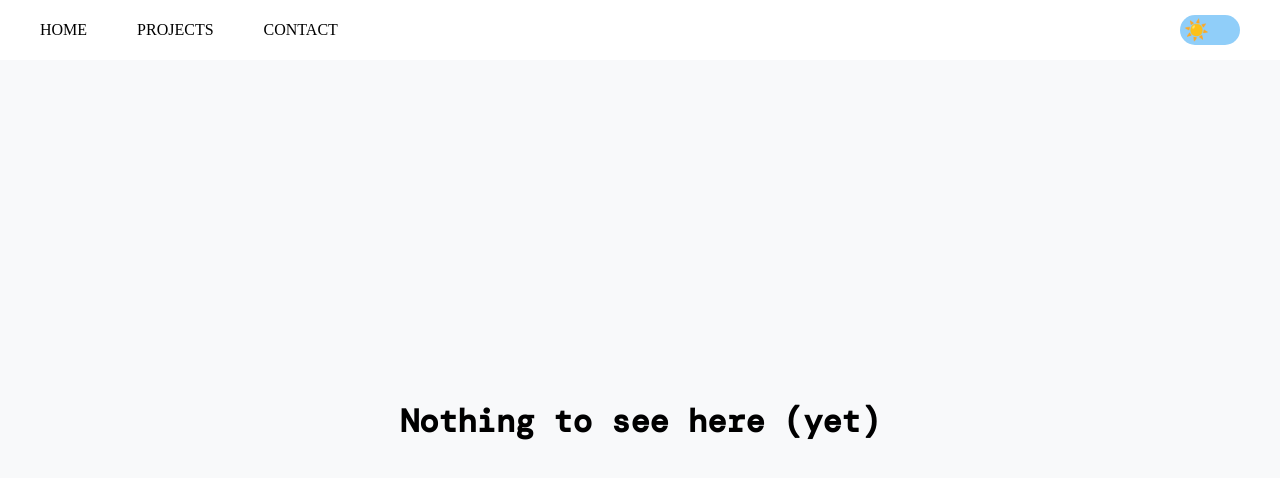
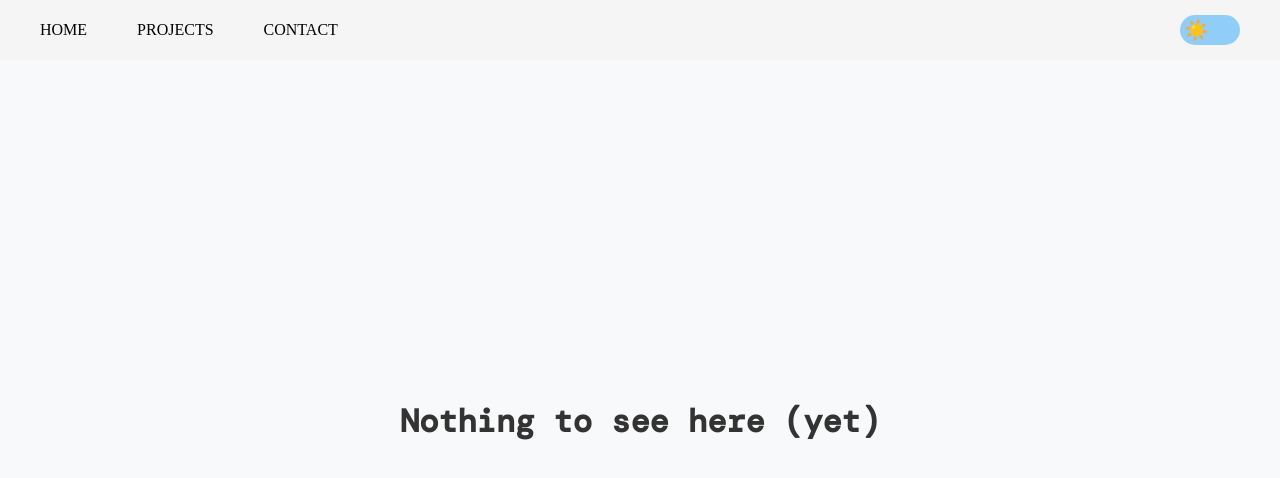
Before and after one commit to youngclaus/weidenfeller, a Next.js app: page /music in a window 1280 px wide. Shown: the top 478 px of the page. Built offline with nearby package versions, Linux system fonts and the light colour scheme; a web font is replaced by a local one.

Commit message:
Theme rework, more streamlined process.

```diff
--- a/components/Header.js
+++ b/components/Header.js
@@ -57,8 +57,8 @@ const HeaderContainer = styled.header`
   padding-left: 40px;
   width: 100vw;
   height: 60px;
-  background-color: ${({ theme }) => theme.headerBg};
-  color: ${({ theme }) => theme.headerText};
+  background-color: ${({ theme }) => theme.c2};
+  color: ${({ theme }) => theme.c4};
   position: fixed;
   font-family: "Edu AU VIC WA NT Hand", cursive;
   font-weight: 450;
@@ -147,7 +147,7 @@ const ThemeToggleSwitch = styled.div`
   width: 60px;
   height: 30px;
   margin-right: 80px;
-  background-color: ${({ theme }) => theme.buttonBg};
+  background-color: ${({ theme }) => theme.c3};
   border-radius: 50px;
   cursor: pointer;
 `;
@@ -158,7 +158,7 @@ const ThemeToggleSlider = styled.div`
   left: ${({ theme }) => (theme === 'light' ? '4px' : theme === 'dark' ? '30px' : '17px')};
   width: 25px;
   height: 25px;
-  background-color: ${({ theme }) => theme.buttonBg};
+  background-color: ${({ theme }) => theme.c3};
   transition: left 0.3s;
   display: flex;
   align-items: center;
--- a/components/themes.js
+++ b/components/themes.js
@@ -1,252 +1,179 @@
 export const lightTheme = {
   mode: 'light',
-
-  headerBg: '#fff', headerText: '#000',
-  buttonBg: '#90cef9', buttonText: '#fff',
-
-  bodyBg: '#f5f5f5', text: '#000',
-  circleBg: '#f5f5f5', circleText: '#fff',
-
-  aboutOpacity: '1', aboutGlow: 'rgba(255, 255, 255, 0.3)',
-
-  timelineCircleBg: '#f5f5f5', timelineYear: '#000',
+  c1: '#fff',
+  c2: '#f5f5f5',
+  c3: '#90cef9',
+  c4: '#000',
+  opacity: '1',
+  glow: 'rgba(255, 255, 255, 0.3)',
 };
 
 export const darkTheme = {
   mode: 'dark',
-
-  headerBg: '#000', headerText: '#fff',
-  buttonBg: '#333', buttonText: '#fff',
-
-  bodyBg: '#222', text: '#ccc',
-  circleBg: '#ccc', circleText: '#fff',
-
-  aboutOpacity: '0.6', aboutGlow: 'rgba(209, 197, 86, 0.5)',
-
-  timelineCircleBg: '#000', timelineYear: '#fff',
+  c1: '#222',
+  c2: '#000',
+  c3: '#333',
+  c4: '#ccc',
+  opacity: '0.6',
+  glow: 'rgba(209, 197, 86, 0.5)',
 };
 
 export const the1975 = {
   mode: 'toggled',
-
-  headerBg: '#ffbdc9', headerText: '#fff',
-  buttonBg: '#d199a2', buttonText: '#fff',
-
-  bodyBg: '#ffbdc9', text: '#a6839e',
-  circleBg: '#a6839e', circleText: '#fff',
-
-  aboutOpacity: '0.7', aboutGlow: 'rgba(255, 171, 186, 0.8)',
-
-  timelineCircleBg: '#000', timelineYear: '#fff',
-
+  c1: '#ffbdc9',
+  c2: '#d199a2',
+  c3: '#fff',
+  c4: '#a6389e',
+  opacity: '0.7',
+  glow: 'rgba(255, 171, 186, 0.8)',
 }
 
 export const basement = {
   mode: 'toggled',
-
-  headerBg: '#905d5d', headerText: '#ecdcc6',
-  buttonBg: '#a67575', buttonText: '#333',
-
-  bodyBg: '#f0b35d', text: '#905d5d',
-  circleBg: '#905d5d', circleText: '#fff',
-
-  aboutOpacity: '0.8', aboutGlow: 'rgba(209, 197, 86, 0.5)',
-
-  timelineCircleBg: '#000', timelineYear: '#fff',
+  c1: '#f0b35d',
+  c2: '#a67575',
+  c3: '#f0b35d',
+  c4: '#905d5d',
+  opacity: '0.8',
+  glow: 'rgba(209, 197, 86, 0.5)',
 };
 
 export const beck = {
   mode: 'toggled',
-
-  headerBg: '#008ef9', headerText: '#f9e14e',
-  buttonBg: '#f9e14e', buttonText: '#333',
-
-  bodyBg: '#008ef9', text: '#fff',
-  circleBg: '#f9e14e', circleText: '#fff',
-
-  aboutOpacity: '0.9', aboutGlow: 'rgba(0, 142, 249, 0.7)',
-
-  timelineCircleBg: '#000', timelineYear: '#fff',
+  c1: '#008ef9',
+  c2: '#f9e14e',
+  c3: '#333',
+  c4: '#fff',
+  opacity: '0.9',
+  glow: 'rgba(0, 142, 249, 0.7)',
 }
 
 export const blink = {
   mode: 'toggled',
-
-  headerBg: '#ae403b', headerText: '#fdaf4b',
-  buttonBg: '#608b34', buttonText: '#fff',
-
-  bodyBg: 'black', text: '#fdaf4b',
-  circleBg: '#608b34', circleText: '#fff',
-
-  aboutOpacity: '0.8', aboutGlow: 'rgba(249, 225, 78, 0.7)',
-
-  timelineCircleBg: '#000', timelineYear: '#fff',
+  c1: '#000',
+  c2: '#ae403b',
+  c3: '#608b34',
+  c4: '#fdaf4b',
+  opacity: '0.8',
+  glow: 'rgba(249, 225, 78, 0.7)',
 }
 
 export const borns = {
   mode: 'toggled',
-
-  headerBg: '#c1b8a2', headerText: '#725a4e',
-  buttonBg: '#464354', buttonText: '#464354',
-
-  bodyBg: '#c1b8a2', text: '#725a4e',
-  circleBg: '#4d4c5b', circleText: '#fff',
-
-  aboutOpacity: '0.8', aboutGlow: 'rgba(181, 164, 98, 0.7)',
-
-  timelineCircleBg: '#000', timelineYear: '#fff',
+  c1: '#c1b8a2',
+  c2: '#4d4c5b',
+  c3: '#464354',
+  c4: '#725a4e',
+  opacity: '0.8',
+  glow: 'rgba(181, 164, 98, 0.7)',
 }
 
 export const catfish = {
   mode: 'toggled',
-
-  headerBg: '#000', headerText: '#797979',
-  buttonBg: '#000', buttonText: '#fff',
-
-  bodyBg: '#000', text: '#333333',
-  circleBg: '#000', circleText: '#fff',
-
-  aboutOpacity: '0.5', aboutGlow: 'rgba(0, 0, 0, 0.9)',
-
-  timelineCircleBg: '#000', timelineYear: '#fff',
+  c1: '#000',
+  c2: '#797979',
+  c3: '#333',
+  c4: '#333',
+  opacity: '0.5',
+  glow: 'rgba(0, 0, 0, 0.9)',
 }
 
 export const coldplay = {
   mode: 'toggled',
-
-  headerBg: '#6A6A56', headerText: '#CFBCDF',
-  buttonBg: '#A43B2A', buttonText: '#fff',
-
-  bodyBg: '#6A6A56', text: '#CFBCDF',
-  circleBg: '#A43B2A', circleText: '#fff',
-
-  aboutOpacity: '0.8', aboutGlow: 'rgba(207, 188, 223, 0.9)',
-
-  timelineCircleBg: '#fff', timelineYear: '#fff',
+  c1: '#6a6a56',
+  c2: '#a43b2a',
+  c3: '#fff',
+  c4: '#cfbcdf',
+  opacity: '0.8',
+  glow: 'rgba(207, 188, 223, 0.9)',
 }
 
 export const coldplay2 = {
   mode: 'toggled',
-
-  headerBg: '#000054', headerText: '#F8F2DC',
-  buttonBg: '#81ADC8', buttonText: '#fff',
-
-  bodyBg: '#000054', text: '#D66853',
-  circleBg: '#D66853', circleText: '#fff',
-
-  aboutOpacity: '0.8', aboutGlow: 'rgba(0, 0, 0, 0.9)',
-
-  timelineCircleBg: '#fff', timelineYear: '#fff',
+  c1: '#00054',
+  c2: '#81acd8',
+  c3: '#f8f2dc',
+  c4: '#d66853',
+  opacity: '0.8',
+  glow: 'rgba(0, 0, 0, 0.9)',
 }
 
 export const coldplay3 = {
   mode: 'toggled',
-
-  headerBg: '#000054', headerText: '#F8F2DC',
-  buttonBg: '#81ADC8', buttonText: '#fff',
-
-  bodyBg: '#000054', text: '#D66853',
-  circleBg: '#D66853', circleText: '#fff',
-
-  aboutOpacity: '0.8', aboutGlow: 'rgba(0, 0, 0, 0.9)',
-
-  timelineCircleBg: '#fff', timelineYear: '#fff',
+  c1: '#fff',
+  c2: '#000054',
+  c3: '#ddd',
+  c4: '#ddd',
+  opacity: '0.8',
+  glow: 'rgba(0, 0, 0, 0.9)',
 }
 
 export const daft = {
   mode: 'toggled',
-
-  headerBg: '#000', headerText: '#FFD700',
-  buttonBg: '#C0C0C0', buttonText: '#fff',
-
-  bodyBg: '#313131', text: '#FFD700',
-  circleBg: '#FFD700', circleText: '#fff',
-
-  aboutOpacity: '0.8', aboutGlow: 'rgba(255, 215, 0, 0.9)',
-
-  timelineCircleBg: '#fff', timelineYear: '#fff',
+  c1: '#313131',
+  c2: '#000',
+  c3: '#ffd700',
+  c4: '#ffd700',
+  opacity: '0.8',
+  glow: 'rgba(255, 215, 0, 0.9)',
 }
 
 export const glass = {
   mode: 'toggled',
-
-  headerBg: '#E84D86', headerText: '#B0CAE8',
-  buttonBg: '#99398D', buttonText: '#fff',
-
-  bodyBg: '#E84D86', text: '#99398D',
-  circleBg: '#D9B6EA', circleText: '#fff',
-
-  aboutOpacity: '0.7', aboutGlow: 'rgba(232, 77, 134, 0.9)',
-
-  timelineCircleBg: '#fff', timelineYear: '#fff',
+  c1: '#99398d',
+  c2: '#99398d',
+  c3: '#b0cae8',
+  c4: '#e84d86',
+  opacity: '0.7',
+  glow: 'rgba(232, 77, 134, 0.9)',
 }
 
 export const imagine = {
   mode: 'toggled',
-
-  headerBg: '#825b63', headerText: '#b6b2a7',
-  buttonBg: '#3a3249', buttonText: '#fff',
-
-  bodyBg: '#3a3249', text: '#b6b2a7',
-  circleBg: '#bb8b84', circleText: '#fff',
-
-  aboutOpacity: '0.6', aboutGlow: 'rgba(187, 139, 132, 0.7)',
-
-  timelineCircleBg: '#000', timelineYear: '#fff',
+  c1: '#3a3249',
+  c2: '#3a3249',
+  c3: '#825b63',
+  c4: '#b6b2a7',
+  opacity: '0.6',
+  glow: 'rgba(187, 139, 132, 0.7)',
 }
 
 export const mckenna = {
   mode: 'toggled',
-
-  headerBg: '#81A263', headerText: '#E7D37F',
-  buttonBg: '#FD9B63', buttonText: '#464354',
-
-  bodyBg: '#FD9B63', text: '#E7D37F',
-  circleBg: '#365E32', circleText: '#fff',
-
-  aboutOpacity: '0.8', aboutGlow: 'rgba(129, 162, 99, 0.9)',
-
-  timelineCircleBg: '#000', timelineYear: '#fff',
+  c1: '#fd9b63',
+  c2: '#fd9b63',
+  c3: '#81A263',
+  c4: '#e7d37f',
+  opacity: '0.8',
+  glow: 'rgba(129, 162, 99, 0.9)',
 }
 
 export const monkeys = {
   mode: 'toggled',
-
-  headerBg: '#353535', headerText: '#D2D2D2',
-  buttonBg: '#303030', buttonText: '#fff',
-
-  bodyBg: '#353535', text: '#D2D2D2',
-  circleBg: '#D2D2D2', circleText: '#fff',
-
-  aboutOpacity: '0.8', aboutGlow: 'rgba(0, 0, 0, 0.9)',
-
-  timelineCircleBg: '#fff', timelineYear: '#fff',
+  c1: '#353535',
+  c2: '#303030',
+  c3: '#fff',
+  c4: '#d2d2d2',
+  opacity: '0.8',
+  glow: 'rgba(0, 0, 0, 0.9)',
 }
 
 export const paramore = {
   mode: 'toggled',
-
-  headerBg: '#fff', headerText: 'orange',
-  buttonBg: '#fff', buttonText: '#orange',
-
-  bodyBg: 'orange', text: '#fff',
-  circleBg: 'orange', circleText: '#fff',
-
-  aboutOpacity: '0.8', aboutGlow: 'rgba(0, 0, 0, 0.9)',
-
-  timelineCircleBg: '#fff', timelineYear: '#fff',
+  c1: 'orange',
+  c2: 'orange',
+  c3: 'white',
+  c4: 'white',
+  opacity: '0.8',
+  glow: 'rgba(0, 0, 0, 0.9)',
 }
 
 export const xx = {
   mode: 'toggled',
-
-  headerBg: 'black', headerText: '#fff',
-  buttonBg: '#fff', buttonText: '#fff',
-
-  bodyBg: 'black', text: '#fff',
-  circleBg: '#black', circleText: '#fff',
-
-  aboutOpacity: '0.8', aboutGlow: 'rgba(0, 0, 0, 0.9)',
-
-  timelineCircleBg: '#fff', timelineYear: '#fff',
+  c1: 'black',
+  c2: 'gray',
+  c3: 'white',
+  c4: 'white',
+  opacity: '0.8',
+  glow: 'rgba(0, 0, 0, 0.9)',
 }
```
Also changed, not shown: components/Hero.js (+8 -7 lines), components/Timeline.js (+9 -9 lines), pages/about.js (+5 -5 lines).
